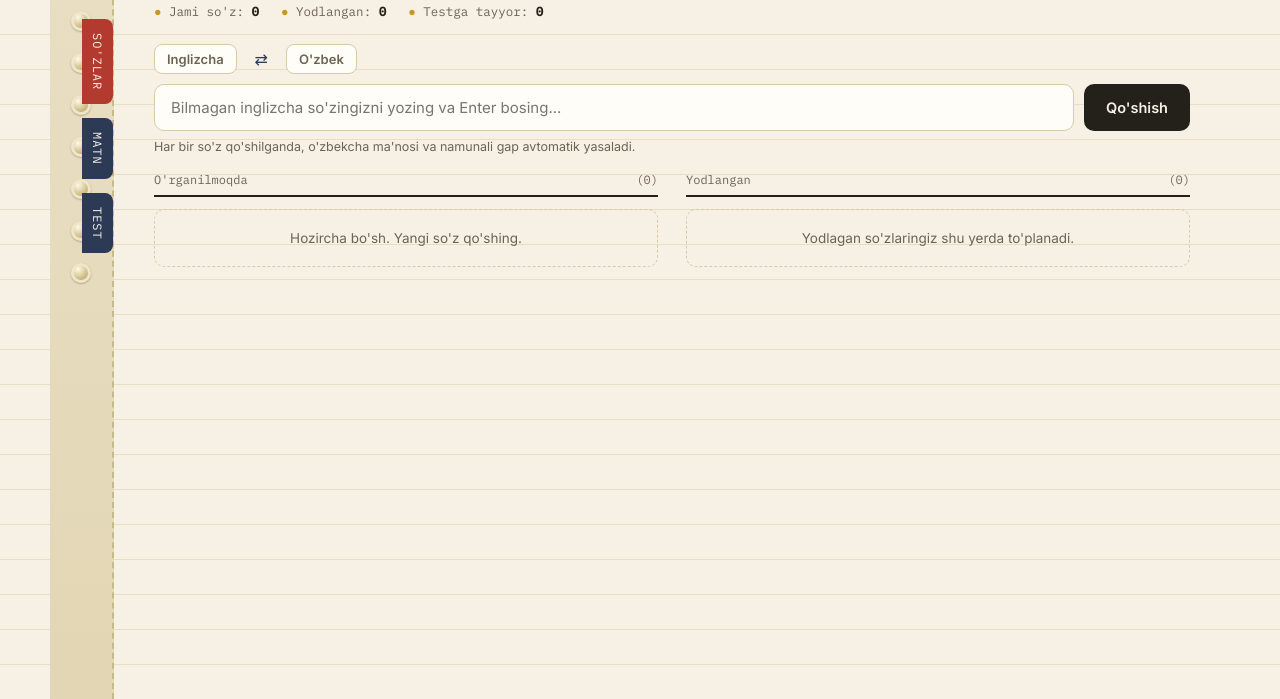
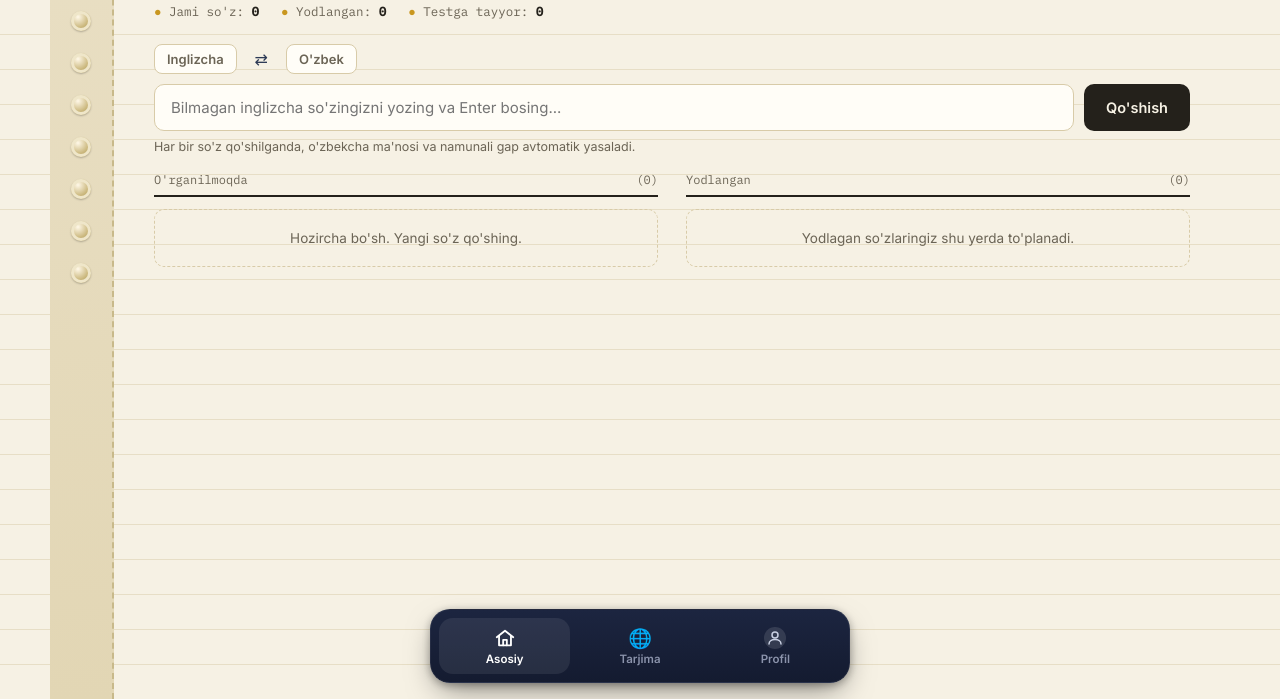
Before and after one commit to tgfarrux/Vocabulary-App, a website: page public/index.html in a window 1280 px wide. Shown: the part 101-800 px from the top of the page. Drawn offline with Linux system fonts and the light colour scheme.

Commit message:
Update layout and styles for bottom navigation
Refactor navigation and styling for better layout and responsiveness.

```diff
--- a/public/index.html
+++ b/public/index.html
@@ -90,33 +90,61 @@
     box-shadow: inset 0 0 0 3px var(--ring-shadow), 0 1px 2px rgba(0,0,0,0.25);
     flex-shrink:0;
   }
-  .binder-tabs{
-    position:absolute;
-    right:-1px;
-    top:120px;
+  main{flex:1; padding:34px 40px 110px; min-width:0;}
+
+  /* ---------- Bottom nav ---------- */
+  .bottom-nav{
+    position:fixed;
+    left:50%;
+    bottom:16px;
+    transform:translateX(-50%);
+    width:calc(100% - 32px);
+    max-width:420px;
+    display:flex;
+    align-items:stretch;
+    justify-content:space-between;
+    gap:4px;
+    background:linear-gradient(180deg, #1c2540, #141b30);
+    border:1px solid rgba(255,255,255,0.06);
+    border-radius:20px;
+    padding:8px;
+    box-shadow:0 12px 30px -8px rgba(0,0,0,0.5), 0 2px 8px rgba(0,0,0,0.3);
+    z-index:40;
+  }
+  .bn-item{
+    flex:1;
     display:flex;
     flex-direction:column;
-    gap:14px;
-  }
-  .tab-btn{
-    writing-mode:vertical-rl;
-    text-orientation:mixed;
-    font-family:'IBM Plex Mono', monospace;
-    font-size:12px;
-    letter-spacing:0.08em;
-    padding:14px 8px;
-    background:var(--navy);
-    color:#F6F1E4;
+    align-items:center;
+    justify-content:center;
+    gap:3px;
+    background:none;
     border:none;
-    border-radius:0 8px 8px 0;
+    border-radius:14px;
+    padding:9px 4px 8px;
     cursor:pointer;
-    transform:translateX(0);
-    transition:transform .18s ease, background .18s ease;
-  }
-  .tab-btn:hover{transform:translateX(4px);}
-  .tab-btn.active{background:var(--red);}
-
-  main{flex:1; padding:34px 40px 60px; min-width:0;}
+    color:#8b93ab;
+    font-family:'Inter', sans-serif;
+    font-size:11.5px;
+    font-weight:600;
+    transition:background .15s, color .15s;
+  }
+  .bn-item:hover{color:#c9d0e3;}
+  .bn-item.active{
+    background:rgba(255,255,255,0.08);
+    color:#ffffff;
+  }
+  .bn-icon{display:flex; align-items:center; justify-content:center; height:22px;}
+  .bn-emoji{font-size:19px; line-height:1;}
+  .bn-avatar{
+    width:22px; height:22px;
+    border-radius:50%;
+    overflow:hidden;
+    background:rgba(255,255,255,0.12);
+    color:#c9d0e3;
+  }
+  .bn-avatar img{width:100%; height:100%; object-fit:cover; display:block;}
+  .bn-item.active .bn-avatar{box-shadow:0 0 0 2px rgba(255,255,255,0.5);}
 
   /* ---------- Header / cover ---------- */
   .cover{margin-bottom:22px; position:relative;}
@@ -147,12 +175,6 @@
   .top-icon-btn:hover{border-color:var(--gold); transform:translateY(-1px);}
   .top-icon-btn img{width:100%; height:100%; object-fit:cover; border-radius:50%;}
   .avatar-fallback{display:flex; align-items:center; justify-content:center; width:100%; height:100%;}
-  #profileBtn{
-    width:46px; height:46px;
-    border-width:2px;
-  }
-  #profileBtn .avatar-fallback svg{width:24px; height:24px;}
-  #profileBtn .avatar-fallback{font-size:16px; font-weight:700;}
 
   /* ---------- Profile & language modals ---------- */
   .profile-modal{text-align:center;}
@@ -559,7 +581,7 @@
 
   @media (max-width: 720px){
     .binder{display:none;}
-    main{padding:24px 18px 50px;}
+    main{padding:24px 18px 100px;}
     .lists{flex-direction:column;}
     .cover{
       display:grid;
@@ -574,8 +596,6 @@
     .top-icons{grid-area:icons; position:static; justify-self:end;}
     .stats{grid-area:stats;}
     .top-icon-btn{width:26px; height:26px; font-size:11px;}
-    #profileBtn{width:32px; height:32px;}
-    #profileBtn .avatar-fallback svg{width:16px; height:16px;}
     .icon-group{gap:6px;}
   }
 </style>
@@ -586,22 +606,15 @@
     <div class="ring"></div><div class="ring"></div><div class="ring"></div>
     <div class="ring"></div><div class="ring"></div><div class="ring"></div>
     <div class="ring"></div><div class="ring"></div><div class="ring"></div>
-    <div class="binder-tabs">
-      <button class="tab-btn active" data-view="all" id="tabWordsBtn">SO'ZLAR</button>
-      <button class="tab-btn" data-view="translate-tab" id="tabTranslateBtn">MATN</button>
-      <button class="tab-btn" data-view="quiz-tab" id="tabTestBtn">TEST</button>
-    </div>
   </div>
 
   <main>
     <header class="cover">
       <div class="top-icons">
         <div class="icon-group">
-          <button class="top-icon-btn" id="translateBtn" title="Matn tarjimon">🔤</button>
           <button class="top-icon-btn" id="langSwitchBtn" title="Ilova tilini tanlash">🌐</button>
           <button class="top-icon-btn" id="themeToggleBtn" title="Tungi/kunduzgi rejim">🌙</button>
         </div>
-        <button class="top-icon-btn" id="profileBtn" title="Profil"><span id="profileAvatarWrap" class="avatar-fallback"><svg viewBox="0 0 24 24" width="18" height="18" fill="none" stroke="currentColor" stroke-width="2" stroke-linecap="round"><circle cx="12" cy="8" r="4"/><path d="M4 20c0-4 4-6 8-6s8 2 8 6"/></svg></span></button>
       </div>
       <div class="tape" id="appTitle">Lug'at daftarcham</div>
       <div class="stats">
@@ -639,6 +652,21 @@
     </div>
   </main>
 </div>
+
+<nav class="bottom-nav">
+  <button class="bn-item active" id="bnHomeBtn" title="Asosiy">
+    <svg class="bn-icon" viewBox="0 0 24 24" width="22" height="22" fill="none" stroke="currentColor" stroke-width="2" stroke-linecap="round" stroke-linejoin="round"><path d="M3 11.2 12 4l9 7.2"/><path d="M5.5 9.8V20h13V9.8"/><path d="M10 20v-6h4v6"/></svg>
+    <span id="bnHomeLabel">Asosiy</span>
+  </button>
+  <button class="bn-item" id="bnTranslateBtn" title="Tarjima">
+    <span class="bn-icon bn-emoji">🌐</span>
+    <span id="bnTranslateLabel">Tarjima</span>
+  </button>
+  <button class="bn-item" id="bnProfileBtn" title="Profil">
+    <span class="bn-icon bn-avatar" id="bnAvatarWrap"><svg viewBox="0 0 24 24" width="18" height="18" fill="none" stroke="currentColor" stroke-width="2" stroke-linecap="round"><circle cx="12" cy="8" r="4"/><path d="M4 20c0-4 4-6 8-6s8 2 8 6"/></svg></span>
+    <span id="bnProfileLabel">Profil</span>
+  </button>
+</nav>
 
 <div id="translateOverlay" class="overlay hidden">
   <div class="quiz-modal translate-modal">
@@ -738,7 +766,8 @@ const I18N = {
     themeTitle: "Tungi/kunduzgi rejim", profileTitleAttr: "Profil", langTitleAttr: "Ilova tilini tanlash",
     tabTranslate: "MATN", translateBtnTitle: "Matn tarjimon",
     ttPlaceholder: "Matnni shu yerga yozing yoki joylashtiring...",
-    ttTranslateBtnText: "Tarjima qilish"
+    ttTranslateBtnText: "Tarjima qilish",
+    navHome: "Asosiy", navTranslate: "Tarjima", navProfile: "Profil"
   },
   en: {
     appTitle: "My Vocabulary",
@@ -771,7 +800,8 @@ const I18N = {
     themeTitle: "Dark/light mode", profileTitleAttr: "Profile", langTitleAttr: "Choose app language",
     tabTranslate: "TEXT", translateBtnTitle: "Text translator",
     ttPlaceholder: "Type or paste your text here...",
-    ttTranslateBtnText: "Translate"
+    ttTranslateBtnText: "Translate",
+    navHome: "Home", navTranslate: "Translate", navProfile: "Profile"
   },
   ru: {
     appTitle: "Мой словарь",
@@ -804,7 +834,8 @@ const I18N = {
     themeTitle: "Тёмный/светлый режим", profileTitleAttr: "Профиль", langTitleAttr: "Выбрать язык приложения",
     tabTranslate: "ТЕКСТ", translateBtnTitle: "Переводчик текста",
     ttPlaceholder: "Введите или вставьте текст сюда...",
-    ttTranslateBtnText: "Перевести"
+    ttTranslateBtnText: "Перевести",
+    navHome: "Главная", navTranslate: "Перевод", navProfile: "Профиль"
   }
 };
 
@@ -819,8 +850,6 @@ function t(key, ...args){
 function applyStaticI18n(){
   document.documentElement.lang = currentLang;
   document.getElementById('appTitle').textContent = t('appTitle');
-  document.getElementById('tabWordsBtn').textContent = t('tabWords');
-  document.getElementById('tabTestBtn').textContent = t('tabTest');
   document.getElementById('statTotalLabel').textContent = t('statTotal');
   document.getElementById('statMemorizedLabel').textContent = t('statMemorized');
   document.getElementById('statReadyLabel').textContent = t('statReady');
@@ -831,11 +860,14 @@ function applyStaticI18n(){
   document.getElementById('colLearningLabel').textContent = t('colLearning');
   document.getElementById('colMemorizedLabel').textContent = t('colMemorized');
   document.getElementById('langModalTitle').textContent = t('langModalTitle');
-  document.getElementById('profileBtn').title = t('profileTitleAttr');
   document.getElementById('langSwitchBtn').title = t('langTitleAttr');
   document.getElementById('themeToggleBtn').title = t('themeTitle');
-  document.getElementById('tabTranslateBtn').textContent = t('tabTranslate');
-  document.getElementById('translateBtn').title = t('translateBtnTitle');
+  document.getElementById('bnHomeLabel').textContent = t('navHome');
+  document.getElementById('bnTranslateLabel').textContent = t('navTranslate');
+  document.getElementById('bnProfileLabel').textContent = t('navProfile');
+  document.getElementById('bnHomeBtn').title = t('navHome');
+  document.getElementById('bnTranslateBtn').title = t('translateBtnTitle');
+  document.getElementById('bnProfileBtn').title = t('profileTitleAttr');
   document.getElementById('ttInput').placeholder = t('ttPlaceholder');
   document.getElementById('ttTranslateBtn').textContent = t('ttTranslateBtnText');
   if(typeof updateTtLabels === 'function') updateTtLabels();
@@ -1165,16 +1197,28 @@ wordInput.addEventListener('keydown', (e) => {
   }
 });
 
-document.querySelectorAll('.tab-btn').forEach(btn => {
-  btn.addEventListener('click', () => {
-    document.querySelectorAll('.tab-btn').forEach(b => b.classList.remove('active'));
-    btn.classList.add('active');
-    if(btn.dataset.view === 'quiz-tab'){
-      openQuizIfPossible();
-    } else if(btn.dataset.view === 'translate-tab'){
-      openTranslateModal();
-    }
-  });
+const bnHomeBtn = document.getElementById('bnHomeBtn');
+const bnTranslateBtn = document.getElementById('bnTranslateBtn');
+const bnProfileBtn = document.getElementById('bnProfileBtn');
+
+function setActiveNav(btn){
+  document.querySelectorAll('.bn-item').forEach(b => b.classList.remove('active'));
+  btn.classList.add('active');
+}
+
+bnHomeBtn.addEventListener('click', () => {
+  setActiveNav(bnHomeBtn);
+  translateOverlay.classList.add('hidden');
+  profileOverlay.classList.add('hidden');
+  window.scrollTo({top:0, behavior:'smooth'});
+});
+bnTranslateBtn.addEventListener('click', () => {
+  setActiveNav(bnTranslateBtn);
+  openTranslateModal();
+});
+bnProfileBtn.addEventListener('click', () => {
+  setActiveNav(bnProfileBtn);
+  openProfile();
 });
 
 document.getElementById('startQuizBtn').addEventListener('click', openQuizIfPossible);
@@ -1329,7 +1373,6 @@ document.querySelectorAll('.lang-option').forEach(btn => {
 
 // ---------- Profile modal ----------
 const profileOverlay = document.getElementById('profileOverlay');
-const profileBtn = document.getElementById('profileBtn');
 const profileClose = document.getElementById('profileClose');
 const profileBody = document.getElementById('profileBody');
 
@@ -1348,9 +1391,10 @@ function initialsOf(user){
 
 function renderProfileButton(){
   const user = getTelegramUser();
-  const wrap = document.getElementById('profileAvatarWrap');
+  const wrap = document.getElementById('bnAvatarWrap');
+  if(!wrap) return;
   if(user && user.photo_url){
-    wrap.outerHTML = `<img id="profileAvatarWrap" src="${user.photo_url}" alt="">`;
+    wrap.innerHTML = `<img src="${user.photo_url}" alt="">`;
   } else if(user){
     wrap.textContent = initialsOf(user);
   }
@@ -1381,9 +1425,8 @@ function openProfile(){
   profileOverlay.classList.remove('hidden');
 }
 
-profileBtn.addEventListener('click', openProfile);
-profileClose.addEventListener('click', () => profileOverlay.classList.add('hidden'));
-profileOverlay.addEventListener('click', (e) => { if(e.target === profileOverlay) profileOverlay.classList.add('hidden'); });
+profileClose.addEventListener('click', () => { profileOverlay.classList.add('hidden'); setActiveNav(bnHomeBtn); });
+profileOverlay.addEventListener('click', (e) => { if(e.target === profileOverlay){ profileOverlay.classList.add('hidden'); setActiveNav(bnHomeBtn); } });
 
 // ---------- Init ----------
 if(window.Telegram && window.Telegram.WebApp){
@@ -1395,7 +1438,6 @@ if(window.Telegram && window.Telegram.WebApp){
 // ---------- Text translator ----------
 let ttDirection = 'en-uz';
 const translateOverlay = document.getElementById('translateOverlay');
-const translateBtn = document.getElementById('translateBtn');
 const translateClose = document.getElementById('translateClose');
 const ttFromEl = document.getElementById('ttFrom');
 const ttToEl = document.getElementById('ttTo');
@@ -1419,9 +1461,8 @@ function openTranslateModal(){
   translateOverlay.classList.remove('hidden');
 }
 
-translateBtn.addEventListener('click', openTranslateModal);
-translateClose.addEventListener('click', () => translateOverlay.classList.add('hidden'));
-translateOverlay.addEventListener('click', (e) => { if(e.target === translateOverlay) translateOverlay.classList.add('hidden'); });
+translateClose.addEventListener('click', () => { translateOverlay.classList.add('hidden'); setActiveNav(bnHomeBtn); });
+translateOverlay.addEventListener('click', (e) => { if(e.target === translateOverlay){ translateOverlay.classList.add('hidden'); setActiveNav(bnHomeBtn); } });
 
 ttSwapBtn.addEventListener('click', () => {
   ttDirection = ttDirection === 'en-uz' ? 'uz-en' : 'en-uz';
```
